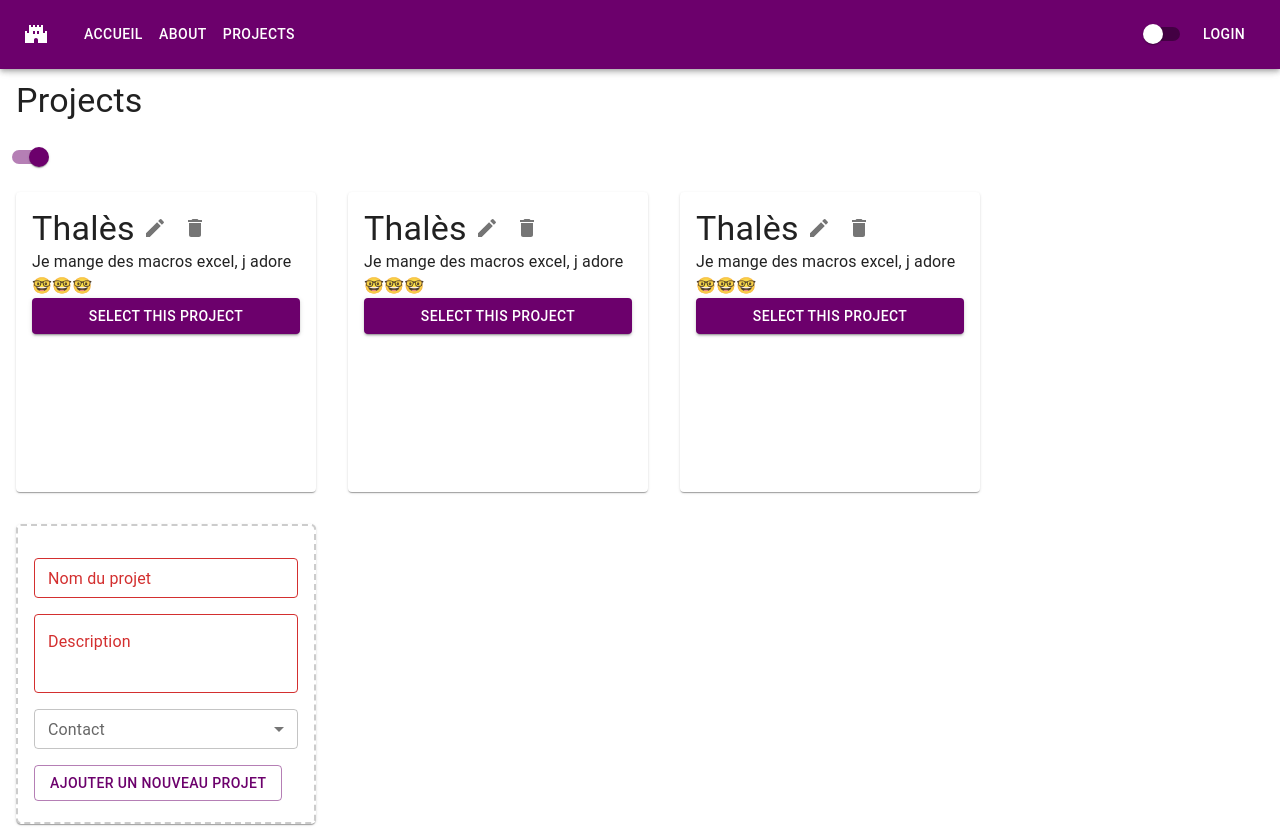
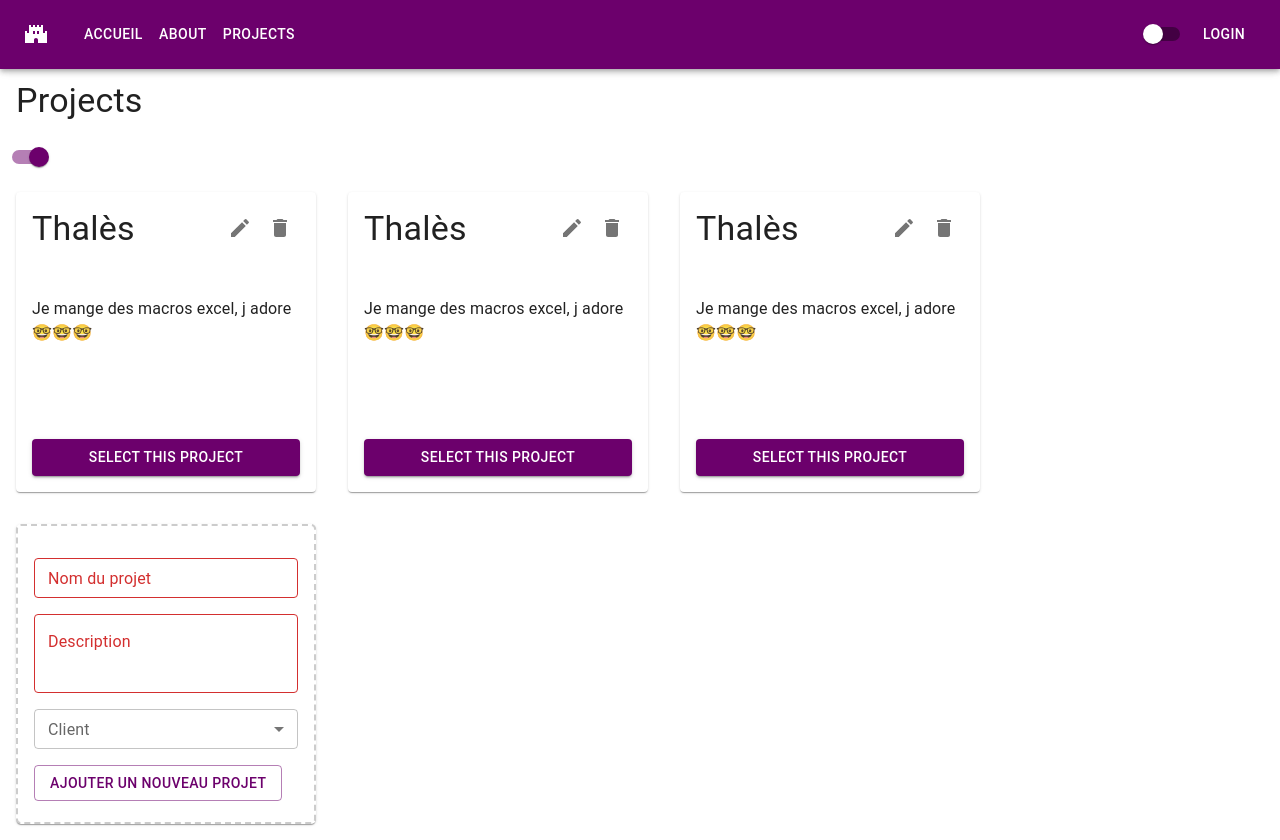
Before and after one commit to IUT-Blagnac/sae-5-1-01-phase4-cafe-noisette, a React (Create React App) app in the folder sae-front/: page /projects in a window 1280 px wide. Both pictures are taken after a click on the element 19 px from the left and 156 px from the top of the page. Built offline with nearby package versions, Linux system fonts and the light colour scheme.

Commit message:
update project

```diff
--- a/sae-front/src/models/Project.ts
+++ b/sae-front/src/models/Project.ts
@@ -4,5 +4,5 @@ export interface Project {
     id?: number;
     name: string;
     description: string;
-    contact: User | null;
+    client: User | null | undefined;
 }
--- a/sae-front/src/pages/projects/ProjectElement.tsx
+++ b/sae-front/src/pages/projects/ProjectElement.tsx
@@ -2,15 +2,29 @@ import React from "react";
 import {Box, Button, Card, IconButton, Typography} from "@mui/material";
 import {Project} from "../../models/Project";
 import {Delete, Edit} from "@mui/icons-material";
-import Link from "@mui/material/Link";
+import DialogTitle from "@mui/material/DialogTitle";
+import DialogContent from "@mui/material/DialogContent";
+import DialogContentText from "@mui/material/DialogContentText";
+import DialogActions from "@mui/material/DialogActions";
+import Dialog from "@mui/material/Dialog";
 
 interface ProjectElementProps {
     project: Project,
     admin: boolean
+    handleRemoveProject: (project: Project) => void
 }
 
 function ProjectElement (props: ProjectElementProps) {
-    const {project, admin} = props
+    const {project, admin, handleRemoveProject} = props
+    const [open, setOpen] = React.useState(false);
+
+    function handleClose () {
+        setOpen(false)
+    }
+
+    function handleOpen () {
+        setOpen(true)
+    }
 
     function handleSelect () {
 
@@ -18,24 +32,50 @@ function ProjectElement (props: ProjectElementProps) {
 
     return (
         <Box>
-            <Card sx={{maxWidth:'300px',minWidth:'300px', height:'300px', m:2,p:2}}>
-                <Box sx={{display:'flex'}}>
+            <Card sx={{maxWidth:'300px',minWidth:'300px', height:'300px', m:2,p:2,display:'flex', flexDirection:'column',justifyContent:'space-between'}}>
+
+                <Box sx={{display:'flex',justifyContent:'space-between'}}>
                     <Typography variant={"h4"}>{project.name}</Typography>
                     {admin &&
-                        <Box>
-                        <IconButton>
-                            <Edit/>
-                        </IconButton>
-                        <IconButton>
-                            <Delete/>
-                        </IconButton>
+                        <Box sx={{minWidth:'5em'}}>
+                            <IconButton onClick={handleOpen}>
+                                <Edit/>
+                            </IconButton>
+                            <IconButton onClick={() => handleRemoveProject(project)}>
+                                <Delete/>
+                            </IconButton>
                         </Box>
                     }
                 </Box>
                 <Typography variant={"body1"}>{project.description}</Typography>
-                <Link>{project.contact?.username}</Link>
+                <Typography>{project.client?.username}</Typography>
                 <Button variant={"contained"} sx={{width:'100%'}} onClick={handleSelect}>Select this project</Button>
+
             </Card>
+
+            <Dialog
+                open={open}
+                onClose={handleClose}
+                aria-labelledby="alert-dialog-title"
+                aria-describedby="alert-dialog-description"
+            >
+                <DialogTitle id="alert-dialog-title">
+                    Edit project
+                </DialogTitle>
+                <DialogContent>
+                    <DialogContentText id="alert-dialog-description">
+                        Let Google help apps determine location. This means sending anonymous
+                        location data to Google, even when no apps are running.
+                    </DialogContentText>
+                </DialogContent>
+                <DialogActions>
+                    <Button onClick={handleClose}>Disagree</Button>
+                    <Button onClick={handleClose} autoFocus>
+                        Agree
+                    </Button>
+                </DialogActions>
+            </Dialog>
+
         </Box>
     )
 }
--- a/sae-front/src/pages/projects/ProjectList.tsx
+++ b/sae-front/src/pages/projects/ProjectList.tsx
@@ -10,20 +10,25 @@ import MenuItem from "@mui/material/MenuItem";
 function ProjectList () {
     const [newProject, setNewProject] = React.useState({name:'', description:''} as Project)
     const [admin, setAdmin] = React.useState(false)
-    const [contacts, setContacts] = React.useState([{id:1,email:'email@thales', username:'Bryva',firstname:'Bryce',lastname:'Fuertes',roles:[UserType.CONTACT]}] as User[])
+    const [clients, setClients] = React.useState([{id:1,email:'email@thales', username:'Bryva',firstname:'Bryce',lastname:'Fuertes',roles:[UserType.CONTACT]}] as User[])
     const [projects, setProjects] =
-        React.useState([{id:1, contact:null, name:'Thalès', description:'Je mange des macros excel, j adore 🤓🤓🤓'},{id:1, contact:null, name:'Thalès', description:'Je mange des macros excel, j adore 🤓🤓🤓'},{id:1, contact:null, name:'Thalès', description:'Je mange des macros excel, j adore 🤓🤓🤓'}] as Project[])
+        React.useState([{id:1, client:null, name:'Thalès', description:'Je mange des macros excel, j adore 🤓🤓🤓'},{id:2, client:null, name:'Thalès', description:'Je mange des macros excel, j adore 🤓🤓🤓'},{id:3, client:null, name:'Thalès', description:'Je mange des macros excel, j adore 🤓🤓🤓'}] as Project[])
 
     function handleAddProject () {
-        if (newProject.name.trim.length <2 || newProject.description.trim.length < 5) {
+        if (newProject.name.trim().length >= 2 && newProject.description.trim().length >= 5) {
+            console.log('gedis')
             setProjects([...projects, {
                 name: newProject.name.trim(),
                 description: newProject.description.trim(),
                 id: projects.length + 1,
-                contact: null
+                client: newProject.client
             }])
-            setNewProject({name:'', description:'',id:0,contact:null })
+            setNewProject({name:'', description:'',id:0,client: null})
         }
+    }
+
+    function handleRemoveProject (project: Project) {
+        setProjects(projects.filter((p) => p.id !== project.id))
     }
 
     return (
@@ -33,7 +38,7 @@ function ProjectList () {
             {projects.length === 0 && <Typography variant={"h5"} sx={{m:2 }}>No projects</Typography>}
             <Box sx={{display:'flex', maxWidth:'100vw', flexFlow:'wrap'}}>
                 {projects.length > 0 && projects.map((project) => (
-                    <ProjectElement key={project.id} project={project} admin={admin}/>
+                    <ProjectElement key={project.id} project={project} admin={admin} handleRemoveProject={handleRemoveProject}/>
                 ))}
 
                 {admin && <Card sx={{maxWidth:'300px', height:'300px', m:2,p:2, border:'2px dashed #ccc', borderRadius:'5px'}}>
@@ -48,10 +53,10 @@ function ProjectList () {
                         rows={2}
                     />
                     <FormControl fullWidth sx={{mt:2}} size={'small'}>
-                        <InputLabel>Contact</InputLabel>
-                        <Select label={'Contact'} name={'Contact'} >
-                            {contacts.map((contact) => (
-                                <MenuItem key={contact.id} value={contact.id}>{contact.lastname} {contact.firstname}</MenuItem>
+                        <InputLabel>Client</InputLabel>
+                        <Select label={'Client'} name={'Client'} onChange={(event) => setNewProject({...newProject, client:clients.find((client) => client.id === event.target.value)})}>
+                            {clients.map((client) => (
+                                <MenuItem key={client.id} value={client.id}>{client.lastname} {client.firstname}</MenuItem>
                             ))}
                         </Select>
                     </FormControl>
```
